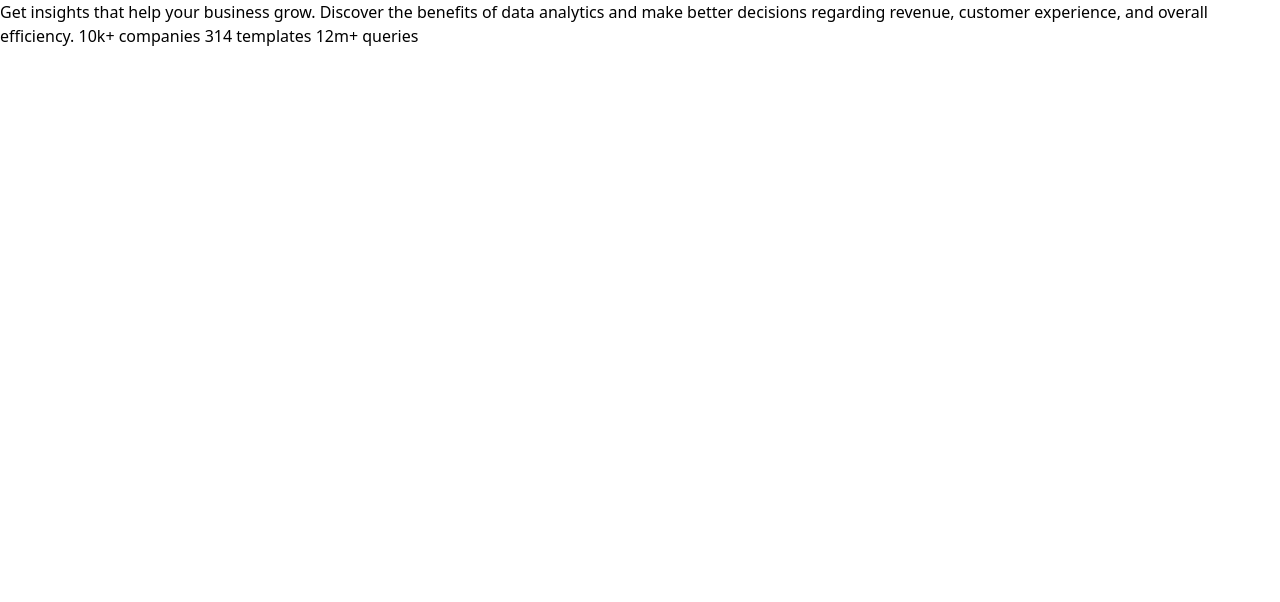
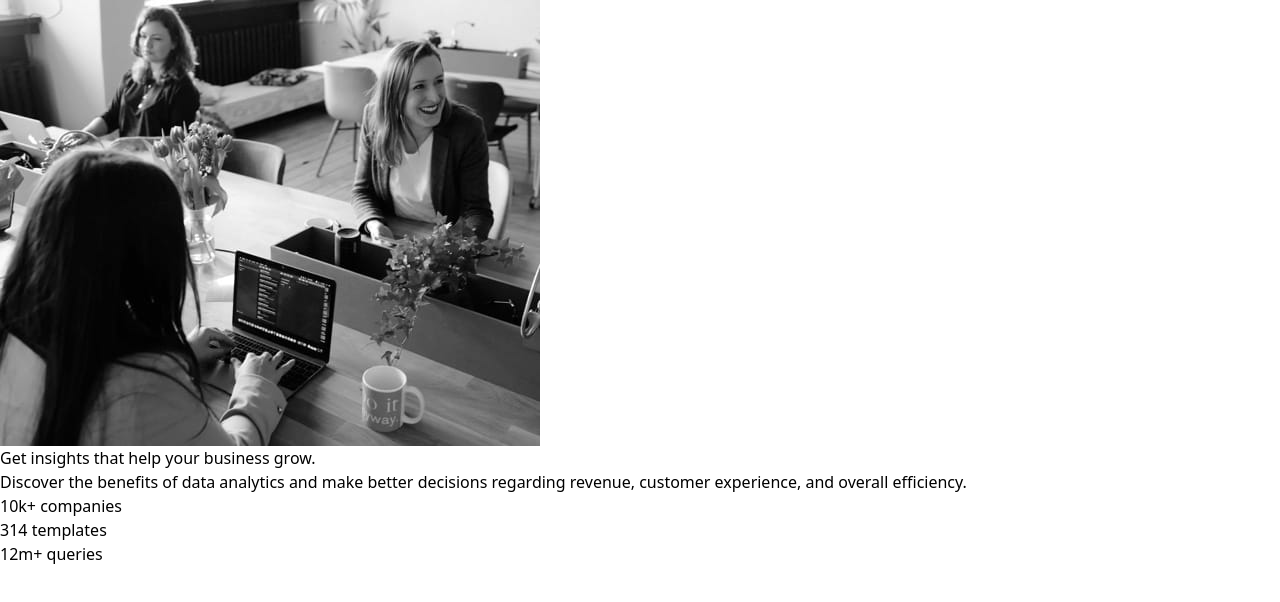
Before and after one commit to siavhnz/stats-preview-card, a website: page index.html in a window 1280 px wide. Drawn offline with Linux system fonts and the light colour scheme.

Commit message:
HTML skeleton created

```diff
--- a/index.html
+++ b/index.html
@@ -14,17 +14,35 @@
 <body>
 
   <main>
-
+    <article>
+      <figure>
+        <picture>
+          <source media="(max-width: 1023px)" srcset="./assets/images/image-header-mobile.jpg" />
+          <source media="(min-width: 1024px)" srcset="./assets/images/image-header-desktop.jpg" />
+          <img src="./assets/images/image-header-mobile.jpg" alt="insights meeting" />
+        </picture>
+      </figure>
+      <div>
+        <h1>Get insights that help your business grow.</h1>
+        <p>
+          Discover the benefits of data analytics and make better decisions regarding revenue, customer experience, and overall efficiency.
+        </p>
+        <div>
+          <div>
+            <span>10k+</span>
+            <span>companies</span>
+          </div>
+          <div>
+            <span>314</span>
+            <span>templates</span>
+          </div>
+          <div>
+            <span>12m+</span>
+            <span>queries</span>
+          </div>
+        </div>
+      </div>
+    </article>
   </main>
-
-  Get insights that help your business grow.
-
-  Discover the benefits of data analytics and make better decisions regarding revenue, customer
-  experience, and overall efficiency.
-
-  10k+ companies
-  314 templates
-  12m+ queries
-
 </body>
 </html>
```
